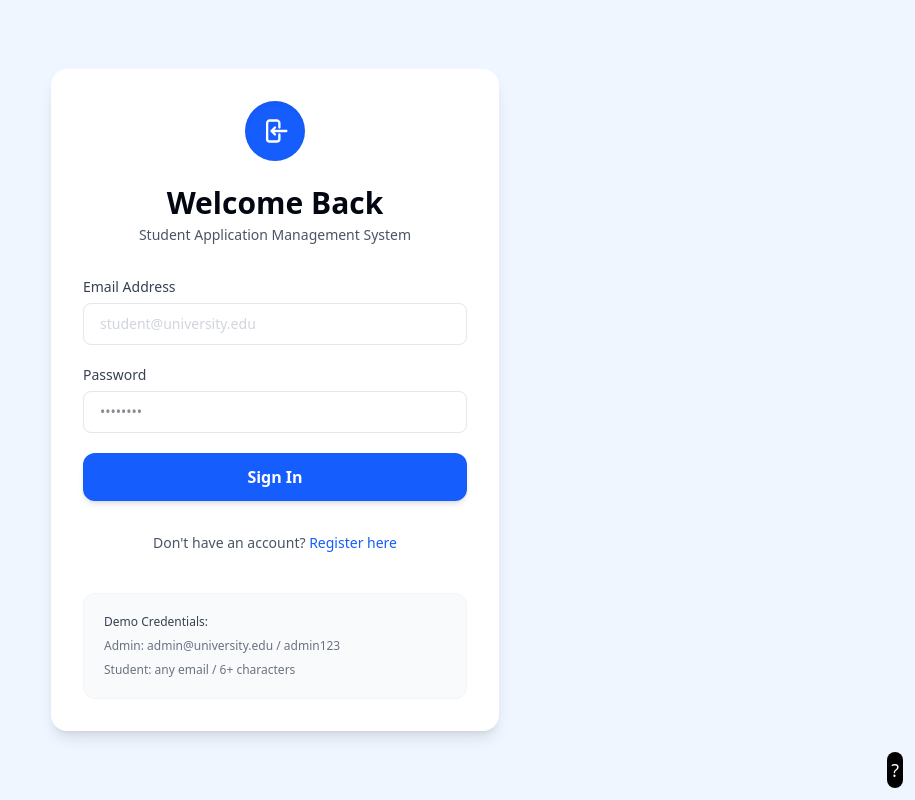
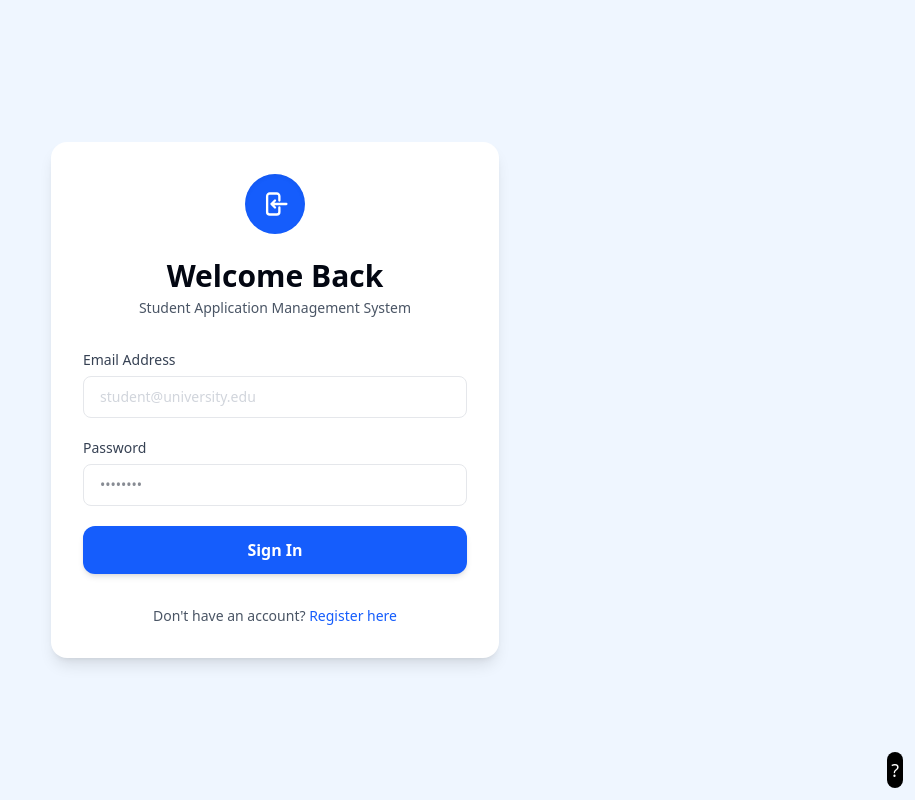
Before and after one commit to 0xRWIS/student-application-manager, a PHP site: page /src/login.php in a window 1280 px wide. Shown: the whole page, without its empty margins (365-1280 px from the left). Run offline with PHP 8.4, Linux system fonts and the light colour scheme; a stand-in replaces the project's code that opens the database connection; style sheets or scripts are compiled from the project's sources.

Commit message:
Remove demo credentials section from login page to enhance security and user experience.

```diff
--- a/src/login.php
+++ b/src/login.php
@@ -104,12 +104,6 @@ if ($_SERVER["REQUEST_METHOD"] == "POST") {
             <p>Don't have an account? <a href="register.php" class="text-blue-600 font-medium hover:underline">Register here</a></p>
         </div>
 
-        <div class="mt-10 bg-gray-50 border border-gray-100 p-5 rounded-xl space-y-2 text-xs text-gray-500">
-            <p class="font-medium text-gray-700">Demo Credentials:</p>
-            <p>Admin: admin@university.edu / admin123</p>
-            <p>Student: any email / 6+ characters</p>
-        </div>
-
     </div>
 </main>
 
```
